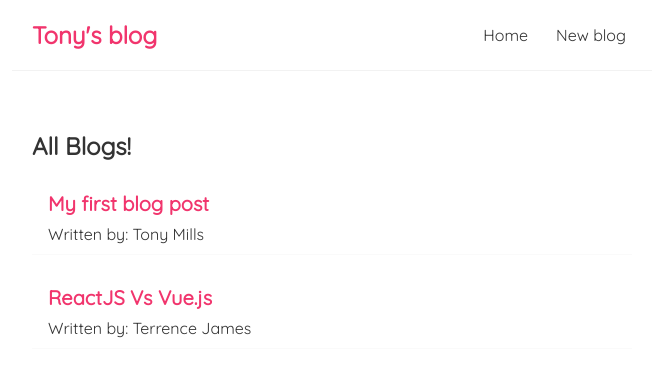
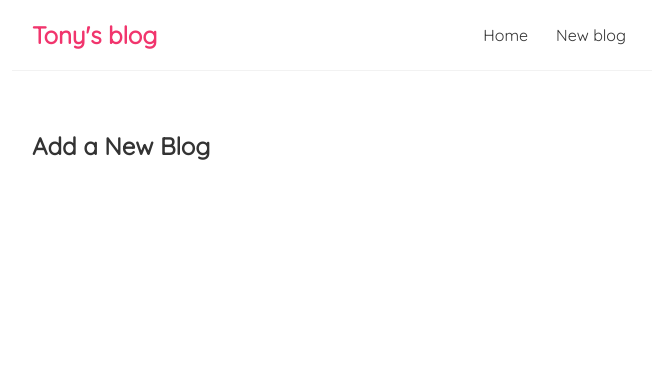
Before and after one commit to tonyadjei/react-blog, a React (Create React App) app: page /create in a window 1280 px wide. Shown: the top 376 px of the page, without its empty margins (308-964 px from the left). Built offline with nearby package versions, Linux system fonts and the light colour scheme; data requests are answered from the project's data file; the HTML template or start-up script is replaced by a standard one.

Commit message:
created blog details

```diff
--- a/src/App.js
+++ b/src/App.js
@@ -1,15 +1,30 @@
 import Navbar from './Navbar';
 import Home from './Home';
-
+import { BrowserRouter as Router, Route, Switch } from 'react-router-dom';
+import Create from './Create';
+import BlogDetails from './BlogDetails';
 
 function App() {
   return (
-    <div className="App">
-      <Navbar />
-      <div className="content">
-        <Home />
-      </div>
+    <Router>
+      <div className="App">
+        <Navbar />
+        <div className="content">
+          <Switch>
+            <Route exact path="/">
+              <Home />
+            </Route>
+            <Route path="/create">
+              <Create />
+            </Route>
+            <Route path="/blogs/:id">
+              <BlogDetails />
+            </Route>
+          </Switch>
+        </div>
     </div>
+    </Router>
+
   );
 }
 
--- /dev/null
+++ b/src/BlogDetails.js
@@ -0,0 +1,14 @@
+import { useParams } from "react-router";
+
+const BlogDetails = () => {
+    const { id } = useParams()
+
+
+    return (
+        <div className="blog-details">
+            <h2>Blog details - { id }</h2>
+        </div>
+     );
+}
+
+export default BlogDetails;
--- a/src/BlogList.js
+++ b/src/BlogList.js
@@ -1,3 +1,5 @@
+import { Link } from "react-router-dom";
+
 const BlogList = ({blogs, title}) => {
 
 
@@ -6,8 +8,11 @@
             <h2>{title}</h2>
             {blogs.map((blog) => (
                 <div className="blog-preview" key={blog.id}>
-                    <h2>{blog.title}</h2>
-                    <p>Written by: {blog.author}</p>
+                    <Link to={`/blogs/${blog.id}`}>
+                        <h2>{blog.title}</h2>
+                        <p>Written by: {blog.author}</p>
+                    </Link>
+
                 </div>
             ))}
         </div>
--- /dev/null
+++ b/src/Create.js
@@ -0,0 +1,9 @@
+const Create = () => {
+    return (
+        <div className="create">
+            <h2>Add a New Blog</h2>
+        </div>
+     );
+}
+
+export default Create;
--- a/src/Home.js
+++ b/src/Home.js
@@ -1,4 +1,3 @@
-import { useState, useEffect } from 'react';
 import BlogList from './BlogList';
 import useFetch from './useFetch';
 
--- a/src/Navbar.js
+++ b/src/Navbar.js
@@ -1,10 +1,12 @@
+import { Link } from 'react-router-dom';
+
 const Navbar = () => {
     return (
         <nav className="navbar">
             <h1>Tony's blog</h1>
             <div className="links">
-                <a href="/">Home</a>
-                <a href="/create">New blog</a>
+                <Link to="/">Home</Link>
+                <Link to="/create">New blog</Link>
             </div>
         </nav>
     );
--- a/src/index.css
+++ b/src/index.css
@@ -47,3 +47,7 @@
   color: #f1356d;
   margin-bottom: 8px;
 }
+
+.blog-preview a{
+  text-decoration: none;
+}
--- a/src/useFetch.js
+++ b/src/useFetch.js
@@ -6,8 +6,9 @@
     const [error, setError] = useState(null);
 
     useEffect(() => {
+        const abortController = new AbortController();
         setTimeout(() => {
-            fetch(url)
+            fetch(url, { signal: abortController.signal })
                 .then(res => {
                     if(!res.ok){
                         throw Error('could not fetch the data for that resource.');
@@ -20,10 +21,16 @@
                     setIsPending(false);
                 })
                 .catch(err => {
-                    setIsPending(false);
-                    setError(err.message);
+                    if(err.name === 'AbortError'){
+                        console.log('fetch() aborted')
+                    }else {
+                        setIsPending(false);
+                        setError(err.message);
+                    }
                 })
         }, 1000);
+        return () => abortController.abort();
+
     }, [url]);
     //dependency arrays allow us to run useEffect for certain kinds of renders only.
     //an empty dependency array will cause useEffect to run only once(i.e. the component's initial render only)
```
